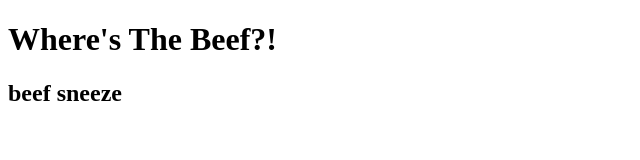
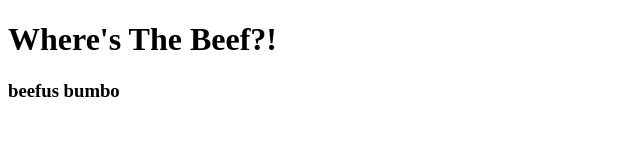
Before and after one commit to iamstillalexh/SDEV255Git, a plain HTML site: page index.html in a window 1280 px wide. Shown: the full height of the page, 0-640 px from the left. Drawn offline with Linux system fonts and the light colour scheme.

Commit message:
removed beef sneeze. beefus bumbo is less stupid

```diff
--- a/index.html
+++ b/index.html
@@ -8,7 +8,7 @@
   </head>
   <body>
     <h1>Where's The Beef?!</h1>
-    <h2>beef sneeze</h2>
+    <h3>beefus bumbo</h3>
     <script src="script.js"></script>
   </body>
 </html>
```
